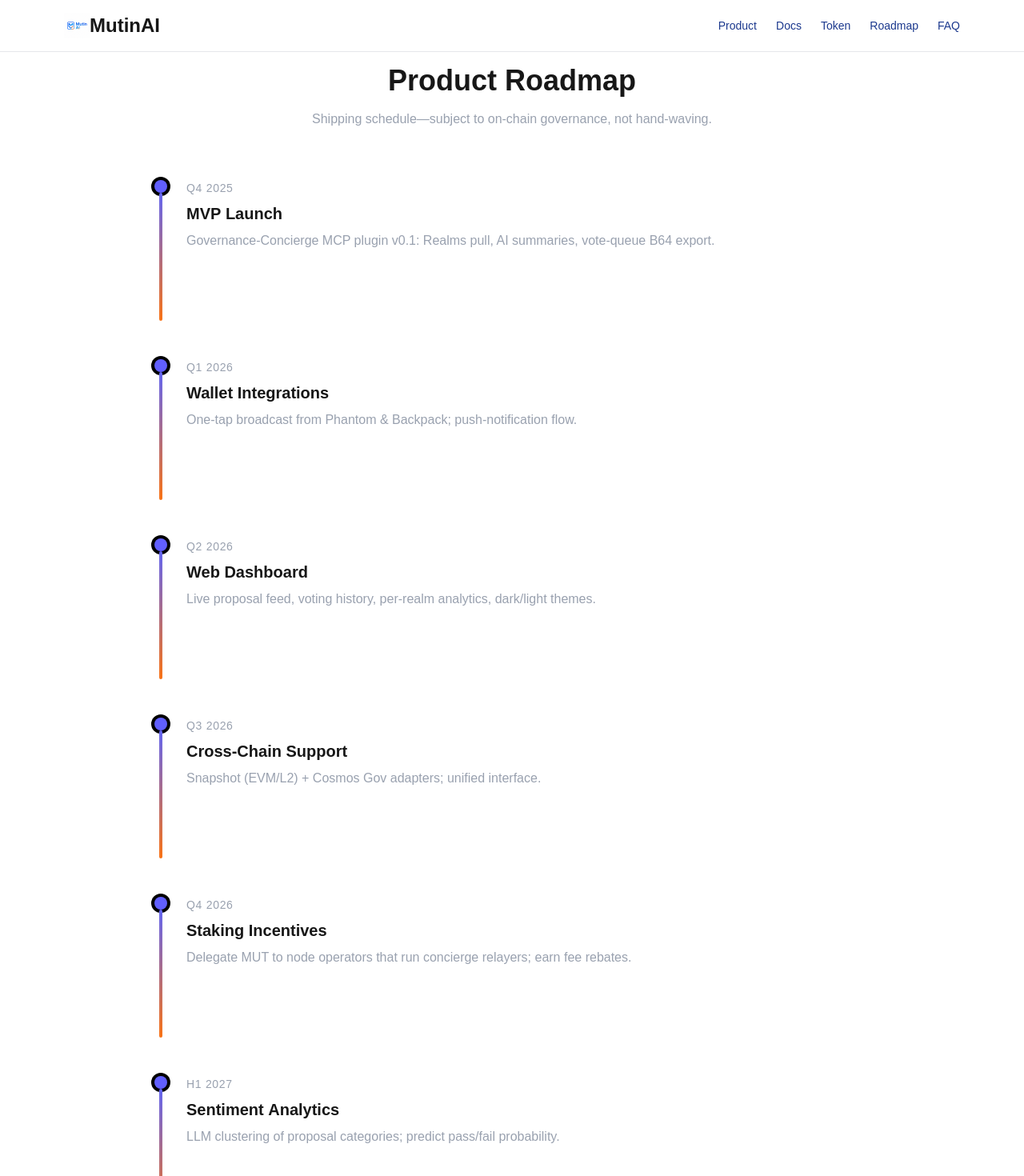
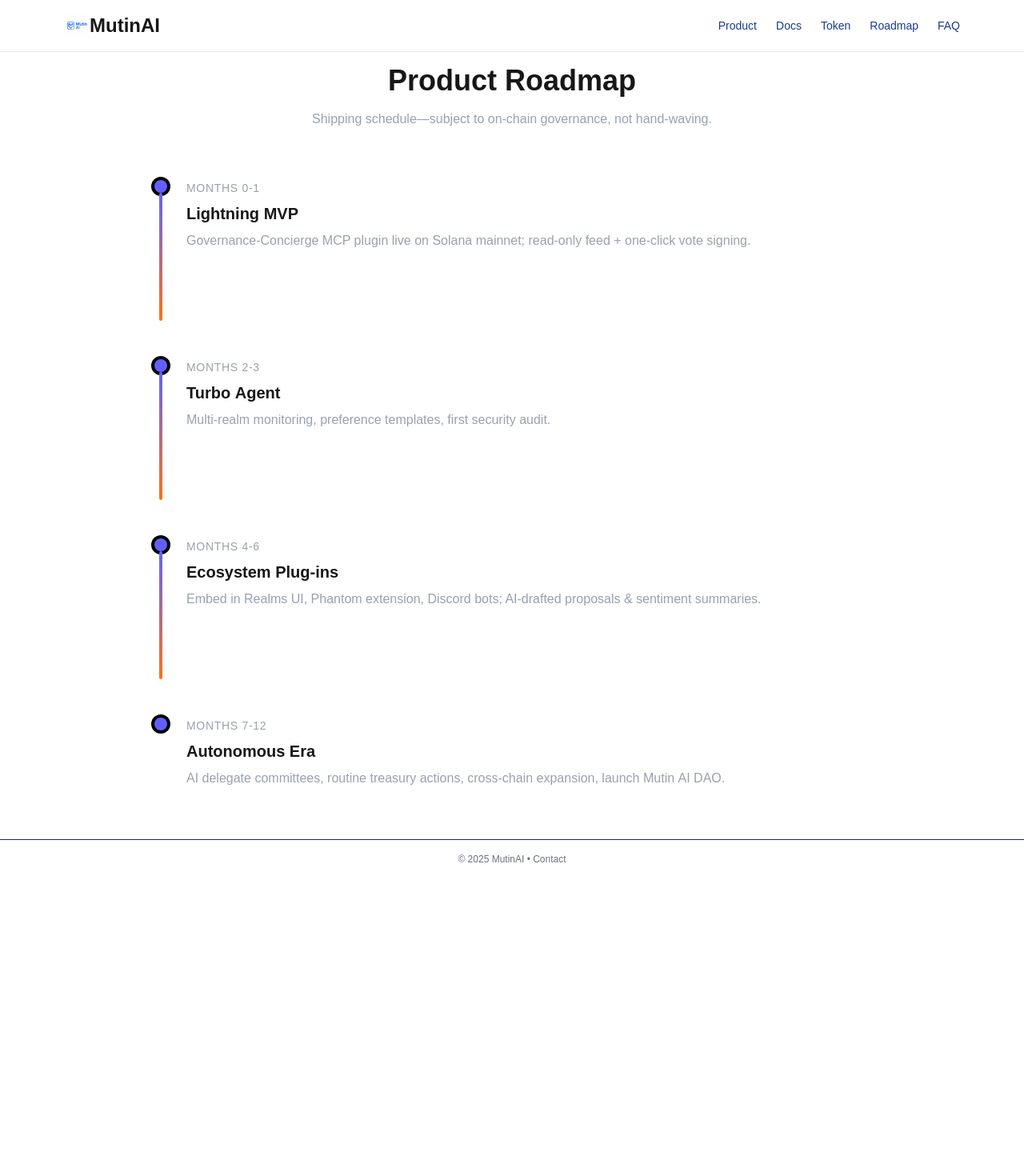
Before and after one commit to MutinAI/mutinai-site, a Next.js app: page /roadmap in a window 1280 px wide. Shown: the top 1470 px of the page at 80% size. After the commit the page ends 1098 px from the top, so only its background shows below. Built offline with nearby package versions, Linux system fonts and the light colour scheme.

Commit message:
align roadmap headers

```diff
--- a/src/app/roadmap/page.tsx
+++ b/src/app/roadmap/page.tsx
@@ -4,41 +4,27 @@ export const metadata = { title: "MutinAI • Roadmap" };
 
 const milestones = [
   {
-    date: "Q4 2025",
-    title: "MVP Launch",
-    body: "Governance‑Concierge MCP plugin v0.1: Realms pull, AI summaries, vote‑queue B64 export.",
+    date: "Months 0‑1",
+    title: "Lightning MVP",
+    body: "Governance‑Concierge MCP plugin live on Solana mainnet; read‑only feed + one‑click vote signing.",
   },
   {
-    date: "Q1 2026",
-    title: "Wallet Integrations",
-    body: "One‑tap broadcast from Phantom & Backpack; push‑notification flow.",
+    date: "Months 2‑3",
+    title: "Turbo Agent",
+    body: "Multi‑realm monitoring, preference templates, first security audit.",
   },
   {
-    date: "Q2 2026",
-    title: "Web Dashboard",
-    body: "Live proposal feed, voting history, per‑realm analytics, dark/light themes.",
+    date: "Months 4‑6",
+    title: "Ecosystem Plug‑ins",
+    body: "Embed in Realms UI, Phantom extension, Discord bots; AI‑drafted proposals & sentiment summaries.",
   },
   {
-    date: "Q3 2026",
-    title: "Cross‑Chain Support",
-    body: "Snapshot (EVM/L2) + Cosmos Gov adapters; unified interface.",
-  },
-  {
-    date: "Q4 2026",
-    title: "Staking Incentives",
-    body: "Delegate MUT to node operators that run concierge relayers; earn fee rebates.",
-  },
-  {
-    date: "H1 2027",
-    title: "Sentiment Analytics",
-    body: "LLM clustering of proposal categories; predict pass/fail probability.",
-  },
-  {
-    date: "H2 2027",
-    title: "Treasury Risk AI",
-    body: "Monitor DAO treasuries, surface yield & risk alerts to delegates.",
+    date: "Months 7‑12",
+    title: "Autonomous Era",
+    body: "AI delegate committees, routine treasury actions, cross‑chain expansion, launch Mutin AI DAO.",
   },
 ];
+
 
 export default function Roadmap() {
   return (
```
